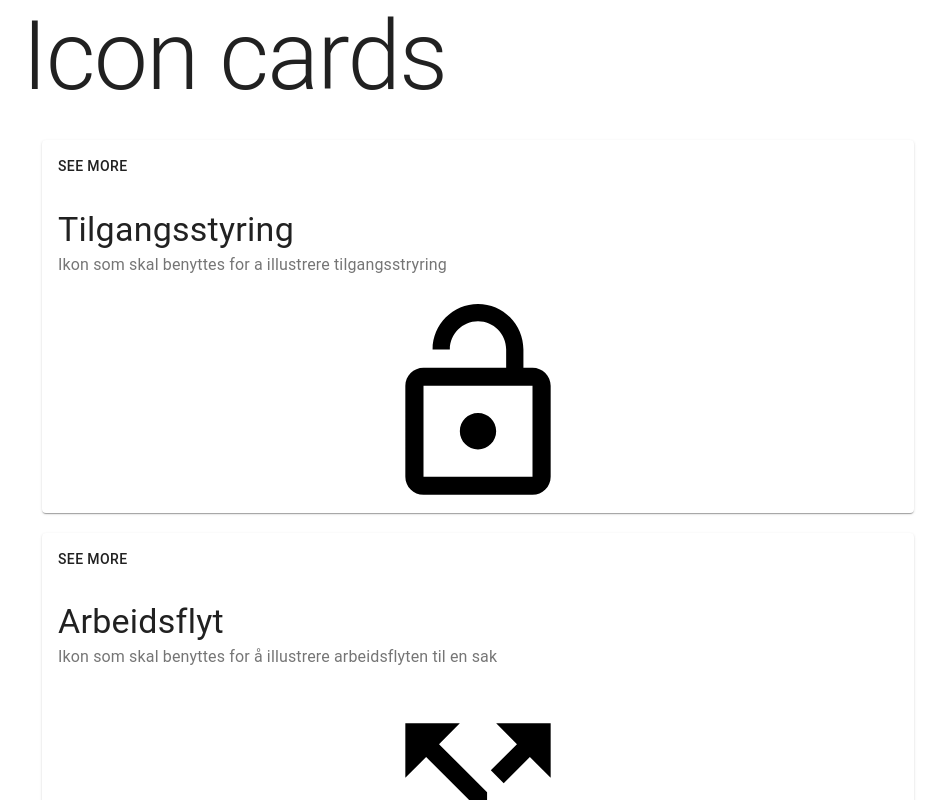
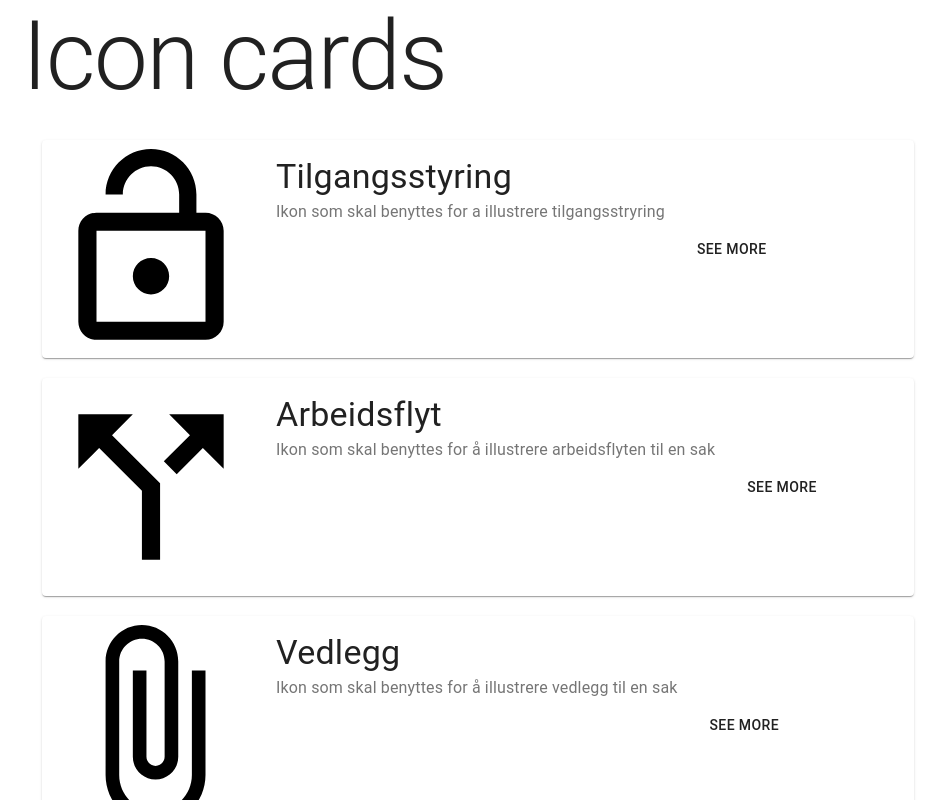
Before and after one commit to erlendoeien/frontend-challenge, a React (Create React App) app: page / in a window 1280 px wide. Shown: the top 800 px of the page, without its empty margins (162-1107 px from the left). Built offline with nearby package versions, Linux system fonts and the light colour scheme.

Commit message:
Add working card layout control

```diff
--- a/package.json
+++ b/package.json
@@ -39,7 +39,6 @@
     ]
   },
   "devDependencies": {
-    "@types/material-ui": "^0.21.8",
     "typescript": "^4.1.2"
   }
 }
--- a/src/components/CardList.tsx
+++ b/src/components/CardList.tsx
@@ -21,16 +21,21 @@ const CardList: FC<CardListProps> = ({ data, ...props }) => {
   return (
     <List {...props}>
       {data.map(({ description, icon, link, name }) => (
-        <MediaCard key={`card_${name}`} style={{ margin: 20 }}>
+        <MediaCard
+          key={`card_${name}`}
+          mediaPosition="horizontal"
+          style={{ margin: 20 }}
+        >
           <CardMediaPlaceholder
             title={name}
             image={icon}
             component="img"
             isLoading={false}
             maxWidth="sm"
-            style={{
-              margin: "auto",
-            }}
+            position="first"
+            // style={{
+            //   margin: "auto",
+            // }}
           ></CardMediaPlaceholder>
           <CardContent>
             <Typography variant="h4" color="textPrimary">
--- a/src/components/CardMediaPlaceholder.tsx
+++ b/src/components/CardMediaPlaceholder.tsx
@@ -1,11 +1,19 @@
-import { CardMedia, CardMediaProps } from "@material-ui/core";
+import { Box, CardMedia, CardMediaProps, makeStyles } from "@material-ui/core";
 import React from "react";
+import { MediaMaxWidth } from "./types";
 
-type MediaMaxWidth = "sm" | "md" | "lg";
 interface CardMediaPlaceholderProps {
   isLoading?: boolean;
   maxWidth?: MediaMaxWidth;
+  position?: "first" | "last";
 }
+
+const useStyles = makeStyles(() => ({
+  // style rule
+  root: (props: { mediaPlacement: string }) => ({
+    order: parseInt(props.mediaPlacement) || 0,
+  }),
+}));
 
 //TODO: Convert to theme like, as in the tutorial on MUI
 const setMediaWidth = (width: MediaMaxWidth) => {
@@ -26,17 +34,26 @@ function CardMediaPlaceholder<C extends React.ElementType>(
     isLoading = true,
     image,
     maxWidth = "md",
+    position,
     style,
     ...restProps
   } = props;
+  const mediaPlacement = position === "last" ? "1" : "0";
+  const classes = useStyles({ mediaPlacement });
+
   return (
     <CardMedia
+      classes={{ root: classes.root }}
       src={
         isLoading
           ? (require("../assets/images/placeholder.svg") as string)
           : image
       }
-      style={{ maxWidth: setMediaWidth(maxWidth), minWidth: 150, ...style }}
+      style={{
+        maxWidth: setMediaWidth(maxWidth),
+        minWidth: 150,
+        ...style,
+      }}
       {...restProps}
     />
   );
--- a/src/components/MediaCard.tsx
+++ b/src/components/MediaCard.tsx
@@ -1,5 +1,7 @@
-import { Card, CardProps } from "@material-ui/core";
+import { Card, CardProps, makeStyles } from "@material-ui/core";
 import React, { FC } from "react";
+import CardMediaPlaceholder from "./CardMediaPlaceholder";
+import { MediaMaxWidth } from "./types";
 
 /**
  * Should be the card extenting regular card, but takes in media source,
@@ -9,26 +11,30 @@ import React, { FC } from "react";
  * Be able to alter margin/alignItem top or bottom
  */
 
-type MediaPosition = "top" | "right" | "bottom" | "left";
+// type MediaPosition = "top" | "right" | "bottom" | "left";
+type CardLayout = "vertical" | "horizontal";
 
 interface MediaCardProps extends CardProps {
-  mediaPosition?: MediaPosition;
+  mediaPosition?: CardLayout;
 }
 
-const MediaCard: FC<MediaCardProps> = ({
-  mediaPosition = "top",
-  style,
-  ...props
-}) => {
-  const mediaPlacement =
-    mediaPosition === "top" || mediaPosition === "bottom"
-      ? "column-reverse"
-      : "row";
+const MediaCard: FC<MediaCardProps> = ({ mediaPosition, style, ...props }) => {
+  let cardLayout: "row" | "column";
+  //Set flexOrder, others are in order of JSX-elements
+  if (mediaPosition === "vertical") {
+    cardLayout = "column";
+  } else {
+    cardLayout = "row";
+  }
+  // console.log(mediaPlacement);
+
+  // const classes = useStyles({ mediaPlacement: "" + mediaPlacement });
+
   return (
     <Card
       style={{
         display: "flex",
-        flexDirection: mediaPlacement,
+        flexDirection: cardLayout,
         ...style,
       }}
       {...props}
--- /dev/null
+++ b/src/components/types.ts
@@ -0,0 +1 @@
+export type MediaMaxWidth = "sm" | "md" | "lg";
```
Also changed, not shown: 1 other file (tests, documents, lock files or other folders).
